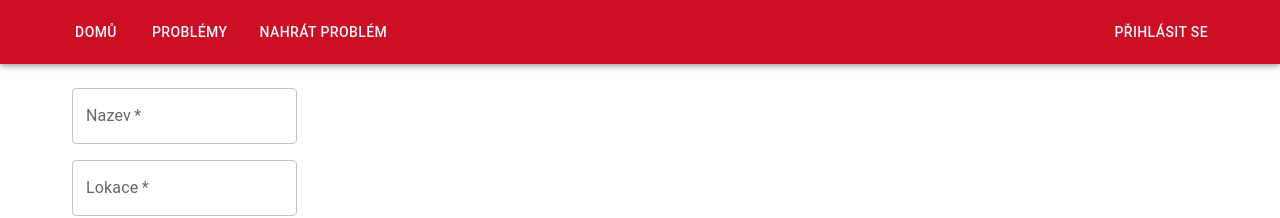
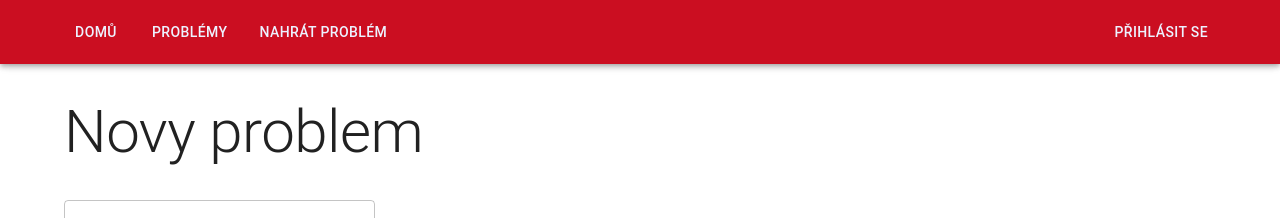
Before and after one commit to grygy/brno.repair, a React (Create React App) app: page /upload-new-problem in a window 1280 px wide. Shown: the top 218 px of the page. Built offline with nearby package versions, Linux system fonts and the light colour scheme; no server answers; the HTML template or start-up script is replaced by a standard one.

Commit message:
Unify header on pages

```diff
--- a/src/pages/Profile.tsx
+++ b/src/pages/Profile.tsx
@@ -76,8 +76,10 @@ const Profile = () => {
 		return <CircularProgress />;
 	}
 	return (
-		<>
-			<Typography variant="h1">Muj profil</Typography>
+		<Box mt={4}>
+			<Typography variant="h2" mb={4}>
+				Muj profil
+			</Typography>
 
 			<Box
 				component="form"
@@ -175,7 +177,7 @@ const Profile = () => {
 					</DialogActions>
 				</Dialog>
 			</div>
-		</>
+		</Box>
 	);
 };
 
--- a/src/pages/UploadNewProblem.tsx
+++ b/src/pages/UploadNewProblem.tsx
@@ -13,7 +13,8 @@ import {
 	Input,
 	Radio,
 	RadioGroup,
-	TextField
+	TextField,
+	Typography
 } from '@mui/material';
 import { Timestamp } from '@firebase/firestore';
 import Compressor from 'compressorjs';
@@ -59,15 +60,10 @@ const UploadNewProblem = () => {
 	};
 	return (
 		<>
-			<Box
-				component="form"
-				mt={2}
-				sx={{
-					'& .MuiTextField-root': { m: 1, width: '25ch' }
-				}}
-				noValidate
-				autoComplete="off"
-			>
+			<Box component="form" mt={4} noValidate autoComplete="off">
+				<Typography variant="h2" mb={4}>
+					Novy problem
+				</Typography>
 				<FormControl>
 					<TextField
 						required
```
